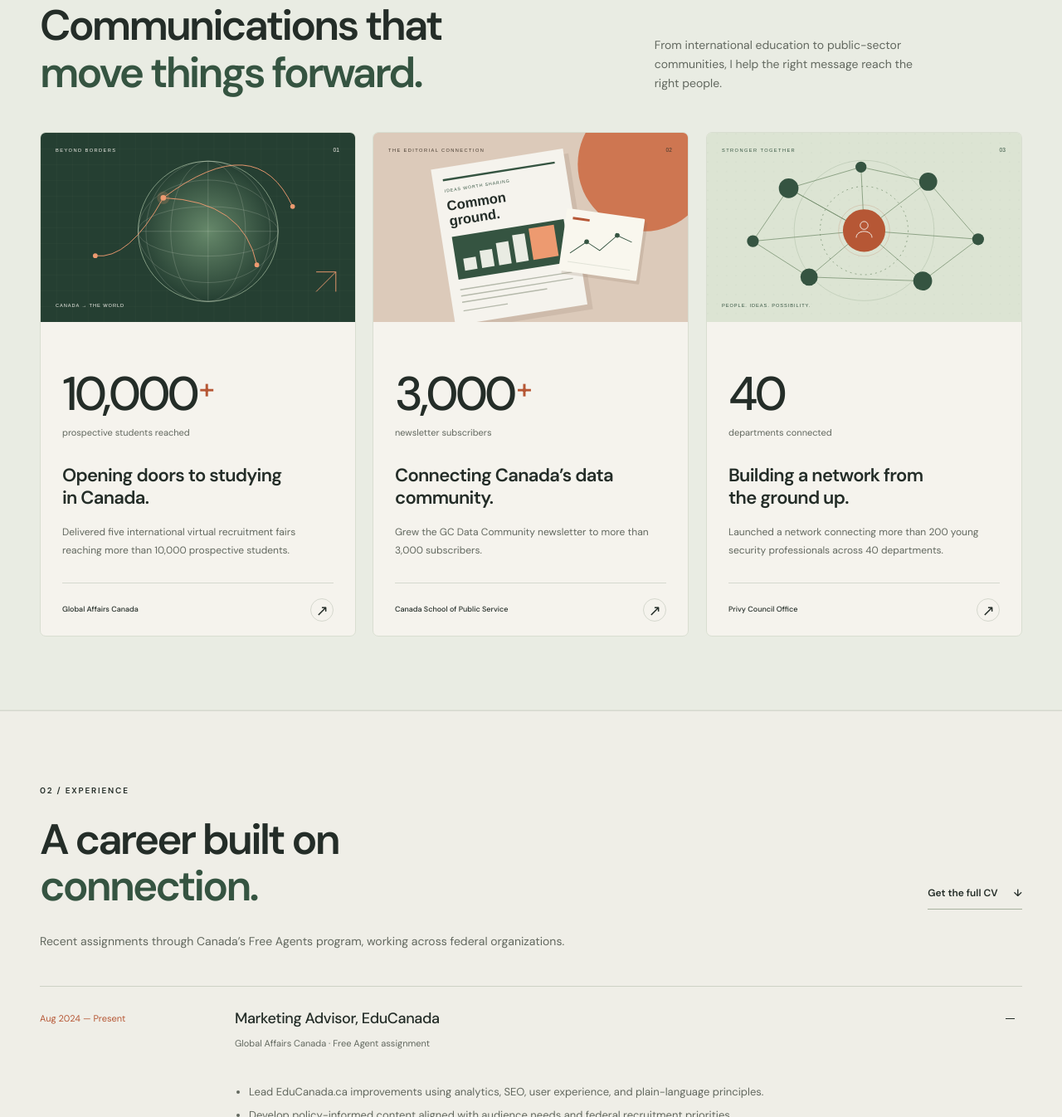
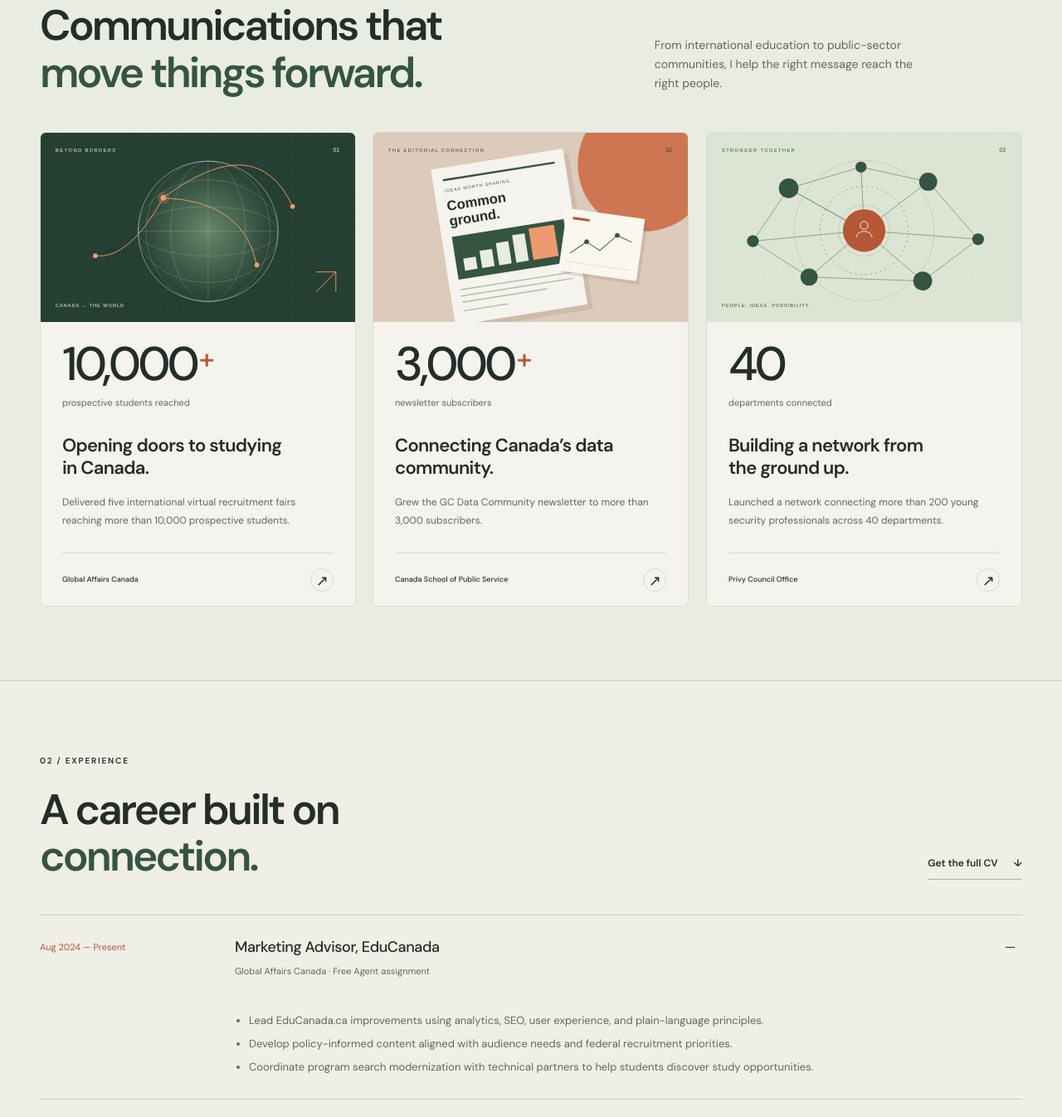
Before and after one commit to samky8/digitalCV, a plain HTML site: page index.html in a window 1280 px wide. Shown: the part 844-2190 px from the top of the page at 83% size. Drawn offline with Linux system fonts and the light colour scheme.

Commit message:
Tighten spacing above impact card metrics

```diff
--- a/index.html
+++ b/index.html
@@ -14,7 +14,7 @@
   <link rel="canonical" href="https://samuelburke.ca/">
   <link rel="icon" href="assets/favicon.svg" type="image/svg+xml">
   <link rel="stylesheet" href="styles.css">
-  <link rel="stylesheet" href="interactions.css?v=streamlined-1">
+  <link rel="stylesheet" href="interactions.css?v=metric-spacing-1">
   <script src="script.js?v=streamlined-1" defer></script>
 </head>
 <body>
@@ -42,7 +42,6 @@
     </div></section>
     <section class="experience-section" id="experience" aria-labelledby="experience-heading"><div class="wrap section-space">
       <div class="experience-heading"><div><p class="eyebrow">02 / Experience</p><h2 id="experience-heading">A career built on<br><span class="heading-accent">connection.</span></h2></div><a class="text-link" href="assets/Samuel-Burke-CV.pdf" download>Get the full CV <span aria-hidden="true">↓</span></a></div>
-      <p class="experience-intro">Recent assignments through Canada&#8217;s Free Agents program, working across federal organizations.</p>
       <div class="timeline">
         <details id="role-educanada" open><summary><span class="date">Aug 2024 — Present</span><span class="role"><strong>Marketing Advisor, EduCanada</strong><span>Global Affairs Canada · Free Agent assignment</span></span><span class="expand" aria-hidden="true"></span></summary><div class="role-details"><ul><li>Lead EduCanada.ca improvements using analytics, SEO, user experience, and plain-language principles.</li><li>Develop policy-informed content aligned with audience needs and federal recruitment priorities.</li><li>Coordinate program search modernization with technical partners to help students discover study opportunities.</li></ul></div></details>
         <details id="role-data-community"><summary><span class="date">Aug 2022 — Aug 2024</span><span class="role"><strong>Outreach & Engagement, GC Data Community</strong><span>Canada School of Public Service · Free Agent assignment</span></span><span class="expand" aria-hidden="true"></span></summary><div class="role-details"><ul><li>Led communications for the 2023 and 2024 GC Data Conferences, attracting 10,000+ participants.</li><li>Built and maintained the conference website on GC Articles.</li><li>Grew the newsletter to 3,000+ subscribers and the GCcollab community to 1,500+ members.</li></ul></div></details>
--- a/interactions.css
+++ b/interactions.css
@@ -99,7 +99,7 @@
 }
 
 .card-art {
-  margin: 0 -26px 23px;
+  margin: 0 -26px 14px;
   border-radius: 6px 6px 0 0;
   overflow: hidden;
   background: var(--accent);
@@ -112,6 +112,10 @@
   aspect-ratio: 5 / 3;
   object-fit: cover;
   transition: transform .6s cubic-bezier(.2,.7,.3,1);
+}
+
+.impact-card .metric {
+  margin-top: 0;
 }
 
 .impact-card::after {
```
